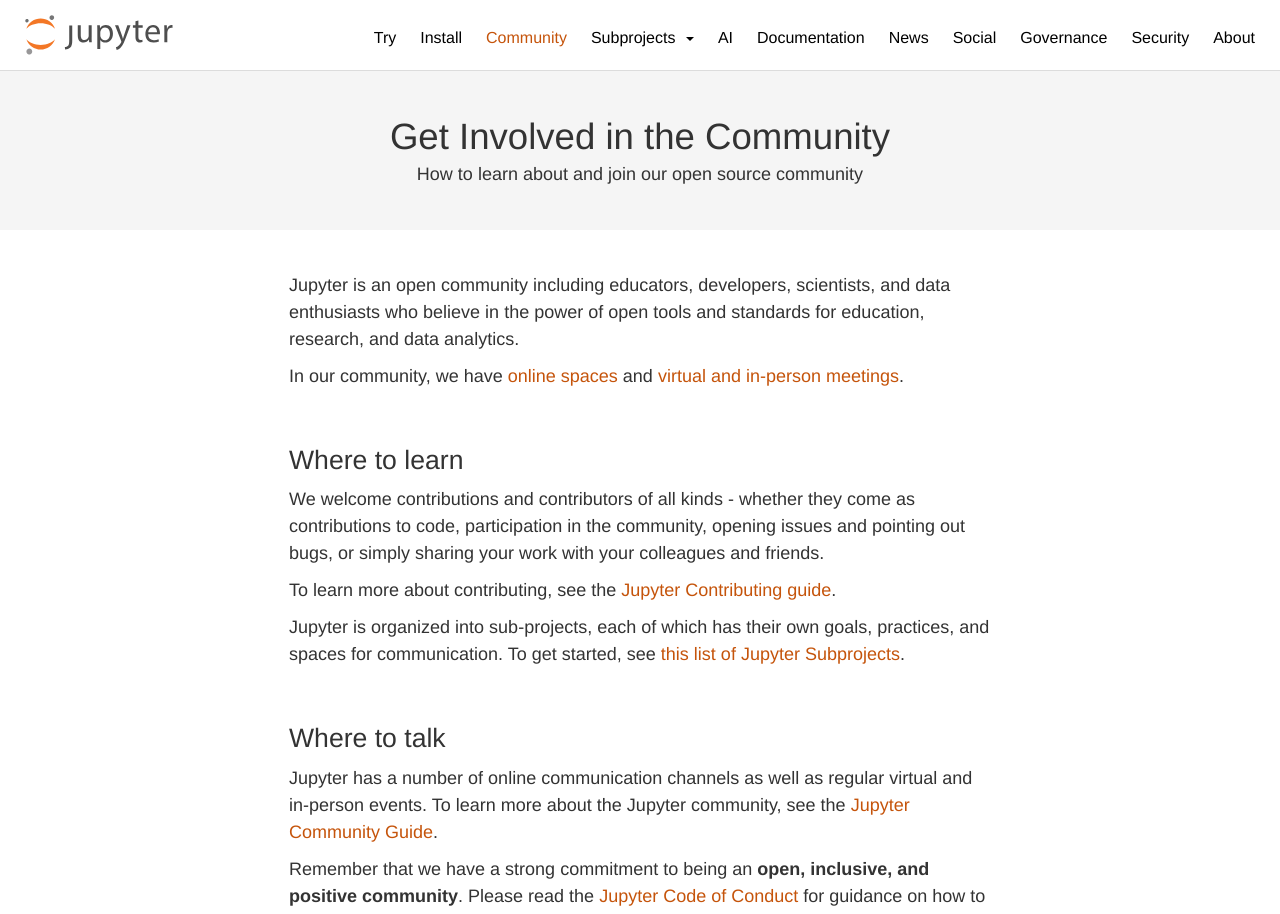
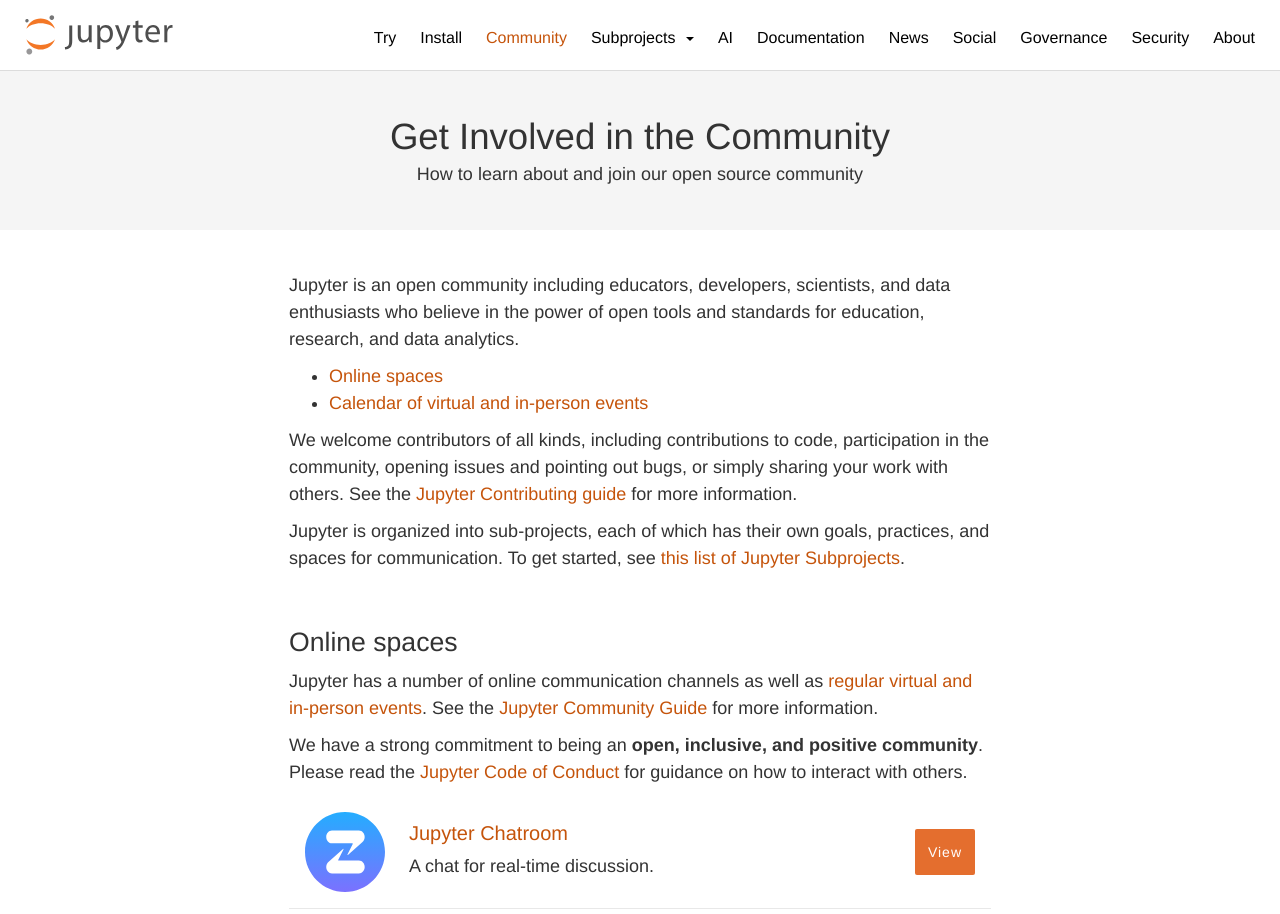
Before and after one commit to jupyter/jupyter.github.io, a Jekyll site: the page built from community.md, in a window 1280 px wide. Shown: the top 914 px of the page. Built offline with Jekyll 4.4.1, drawn with Linux system fonts in a browser that asks for light colours; comment, search, counter and statistics services are not loaded; some of the changed text lies outside the part shown.

Commit message:
Simplify the community page.
* Tighten language up
* Redo the grid of online spaces to use a modern grid
* Put in a bullet point link to the online spaces and calendar in the first few lines.
* Move calendar up.

```diff
--- a/_includes/community-resource.html
+++ b/_includes/community-resource.html
@@ -1,13 +1,11 @@
-  <div class="resource col-sm-6 col-md-12">
+  <div class="resource">
     <div class="resource-content">
-      <div class="col-md-2">
-        <a href="{{ include.url }}"><img src="{{ include.src }}" class="resource-logo" alt="{{ include.alt }}"></a>
-      </div>
-      <div class="col-md-8 resource-text">
+      <a href="{{ include.url }}"><img src="{{ include.src }}" class="resource-logo" alt="{{ include.alt }}"></a>
+      <div class="resource-text">
         <h3 class="resource-name"><a href="{{ include.url }}">{{ include.title }}</a></h3>
         <p class="resource-desc">{{ include.description }}</p>
       </div>
-      <div class="col-md-2 resource-button">
+      <div class="resource-button">
         <a href="{{ include.url }}">View</a>
       </div>
     </div>
--- a/_sass/components/_community-resource.scss
+++ b/_sass/components/_community-resource.scss
@@ -2,36 +2,41 @@
 @import "settings/breakpoints";
 
 .resourcelist {
-  display: table;
-  clear: both;
+  display: grid;
+  grid-template-columns: 1fr;
+  // The container background shows through the gaps between the white
+  // cards, drawing the divider lines between cards but not around them.
+  gap: 1px;
+  background-color: #e8e8e8;
 }
 
 .resource {
-  border-bottom: 1px solid #e8e8e8;
+  background-color: #fff;
   padding: 16px;
-  vertical-align: middle;
-  &:last-child {
-    border-bottom: none;
-  }
-  .resource-text {
-    text-align: left;
-    vertical-align: middle;
+  // Stack the logo, text, and button vertically, with the button pushed
+  // to the bottom so buttons line up across equal-height grid cells.
+  .resource-content {
+    display: flex;
+    flex-direction: column;
+    height: 100%;
+    text-align: center;
   }
   .resource-logo {
     display: block;
-    height: 80px !important;
+    height: 80px;
     margin: 0 auto;
   }
   .resource-name {
     margin-top: 6px;
   }
   .resource-button {
-    margin-top: 32px;
-    text-align: center;
+    margin-top: auto;
+    padding-top: 16px;
     a {
       background-color: $button-orange;
       border-radius: 2px;
       color: white;
+      display: inline-block;
       letter-spacing: 1px;
       padding: 13px;
       text-decoration: none;
@@ -46,23 +51,28 @@
   }
 }
 
-@media (max-width: $breakpoint-l) {
+// Two columns on tablet-sized screens; grid keeps the cards in each row
+// the same height without any fixed heights.
+@media (min-width: $breakpoint-m) and (max-width: $breakpoint-l) {
+  .resourcelist {
+    grid-template-columns: repeat(2, 1fr);
+  }
+}
+
+// On wide screens each resource is a single horizontal row:
+// logo | text | button.
+@media (min-width: $breakpoint-l) {
   .resource {
-    height: 400px;
-    padding: 10px 0 30px;
-    &:nth-child(even) {
-      border-left: 1px solid #e8e8e8;
+    .resource-content {
+      display: grid;
+      grid-template-columns: auto 1fr auto;
+      align-items: center;
+      gap: 24px;
+      text-align: left;
     }
-    img {
-      margin-top: 15px;
-      padding-bottom: 0;
-    }
-    .resource-content {
-      padding-top: 48px;
-    }
-    .resource-text {
+    .resource-button {
+      margin-top: 0;
       padding-top: 0;
-      text-align: center;
     }
   }
 }
--- a/_sass/components/_copy.scss
+++ b/_sass/components/_copy.scss
@@ -1,12 +1,19 @@
 @import "settings/fonts";
 
 p,
-summary {
+summary,
+li {
   font-family: $font-family-sans-serif;
   // Increase font size for easier reading + a11y
   font-size: 18px;
   font-weight: 400;
   line-height: 1.5;
+}
+
+// Margin is kept off list items so navigation and other tight lists
+// keep their own spacing.
+p,
+summary {
   margin: 0 0 10px;
 }
 
--- a/_sass/components/_headlines.scss
+++ b/_sass/components/_headlines.scss
@@ -1,6 +1,6 @@
 @import "settings/fonts";
 
-h1, h2, h3 {
+h1, h2, h3, h4, h5, h6 {
   font-family: $font-family-sans-serif;
   font-weight: 500;
   line-height: 1.3;
@@ -19,3 +19,9 @@
 h3 {
   font-size: 2rem;
 }
+
+// Body copy is 18px (1.8rem); lower-level headings match it and rely on
+// weight and spacing to stand out, rather than dropping below it.
+h4, h5, h6 {
+  font-size: 1.8rem;
+}
--- a/community.md
+++ b/community.md
@@ -6,22 +6,22 @@
 
 channels:
   - title: Jupyter Chatroom
-    description: For real-time discussion project-wide. Also used by several sub-projects for their team conversation.
+    description: A chat for real-time discussion.
     src: assets/community/zulip-icon.svg
     alt: Zulip logo
     url: https://jupyter.zulipchat.com
   - title: Jupyter Forum
-    description: A forum for asynchronous communication across the Jupyter community and many of its subprojects.
+    description: A forum for asynchronous communication.
     src: assets/community/discourse.svg
     alt: Discourse logo
     url: https://discourse.jupyter.org/
   - title: Jupyter GitHub
-    description: A place where the community collaborates on the development of Jupyter software.
+    description: Where the community collaborates to develop Jupyter software.
     src: assets/widgets/GitHub_Invertocat_Black.svg
     alt: GitHub logo
     url: https://github.com/jupyter/
   - title: Jupyter General Mailing List
-    description: A Google Group for general discussions of Jupyter's use.
+    description: A Google Group for email discussion.
     src: assets/community/mail-list.svg
     alt: Mailing list
     url: https://groups.google.com/forum/#!forum/jupyter
@@ -30,22 +30,19 @@
 Jupyter is an open community including educators, developers, scientists, and data enthusiasts who believe in the power of open
 tools and standards for education, research, and data analytics.
 
-In our community, we have [online spaces](#where-to-talk) and [virtual and in-person meetings](#live-events).
+* [Online spaces](#where-to-talk)
+* [Calendar of virtual and in-person events](#calendar)
 
-## Where to learn
-
-We welcome contributions and contributors of all kinds - whether they come as contributions to code, participation in the community, opening issues and pointing out bugs, or simply sharing your work with your colleagues and friends.
-
-To learn more about contributing, see the [Jupyter Contributing guide](https://docs.jupyter.org/en/latest/contributing/content-contributor.html).
+We welcome contributors of all kinds, including contributions to code, participation in the community, opening issues and pointing out bugs, or simply sharing your work with others. See the [Jupyter Contributing guide](https://docs.jupyter.org/en/latest/contributing/content-contributor.html) for more information.
 
 Jupyter is organized into sub-projects, each of which has their own goals, practices, and spaces for communication.
 To get started, see [this list of Jupyter Subprojects](https://jupyter.org/governance/list_of_subprojects.html).
 
-## Where to talk
+## Online spaces
 
-Jupyter has a number of online communication channels as well as regular virtual and in-person events. To learn more about the Jupyter community, see the [Jupyter Community Guide](https://docs.jupyter.org/en/latest/community/content-community.html).
+Jupyter has a number of online communication channels as well as [regular virtual and in-person events](#calendar). See the [Jupyter Community Guide](https://docs.jupyter.org/en/latest/community/content-community.html) for more information.
 
-Remember that we have a strong commitment to being an **open, inclusive, and positive community**. Please read the [Jupyter Code of Conduct](https://github.com/jupyter/governance/blob/main/conduct/code_of_conduct.md)
+We have a strong commitment to being an **open, inclusive, and positive community**. Please read the [Jupyter Code of Conduct](https://github.com/jupyter/governance/blob/main/conduct/code_of_conduct.md)
 for guidance on how to interact with others.
 
 <section class="resourcelist">
@@ -60,32 +57,34 @@
   {% endfor %}
 </section>
 
-## Live events
+## Calendar of events {#calendar}
 
-Project Jupyter events provide a forum for community members to come together in person
-or virtually to share and learn from each other.
-
-### Calendar
-
-This is a calendar of regular online and in-person events.
+Visitors are welcome to join our virtual and in-person events. Click on an event to see the connection or registration information.
 
 <div class="iframe-container">
   <iframe title="Calendar of Project Jupyter events" class="responsive-iframe" id="calendariframe" src="https://calendar.google.com/calendar/embed?height=600&wkst=1&title=Project%20Jupyter&src=bTNoZWs2OWRhZzczODF1bXQ4a2NqZDc1dTRAZ3JvdXAuY2FsZW5kYXIuZ29vZ2xlLmNvbQ&src=Y184YWIxNzY1YjY1ODY3NDVkOGI3NWU5MmJkYzdjYTZlNDZjYWExMmE1ZjhkOTUwZDVmNzNmMzI2Zjk3NjE0NGQ3QGdyb3VwLmNhbGVuZGFyLmdvb2dsZS5jb20&src=YXFwa3VpNXE3b2kzMnBrOXRjcDUzaG5zc2NAZ3JvdXAuY2FsZW5kYXIuZ29vZ2xlLmNvbQ&color=%23AD1457&color=%239E69AF&color=%23616161" style="border:0;overflow:hidden" width="800" height="600"></iframe>
 </div>
 <script>document.getElementById("calendariframe").src = document.getElementById("calendariframe").src.replace("ctz=local", "ctz=" + Intl.DateTimeFormat().resolvedOptions().timeZone)</script>
 
-See [this page](https://jupyter.readthedocs.io/en/latest/community/content-community.html#jupyter-wide-meetings) for
-more information.
+## Past Events
+
+Project Jupyter events provide a forum for community members to come together in person
+or virtually to share and learn from each other.
 
 ### JupyterCon
 
 Global JupyterCon conferences provide opportunities for the Jupyter community to come together to learn and share.
+
+<details markdown="1">
+<summary>See past JupyterCon conferences.</summary>
 
 * [JupyterCon 2017 (New York)](https://conferences.oreilly.com/jupyter/jup-ny-2017.html) ([videos](https://www.youtube.com/playlist?list=PL055Epbe6d5aP6Ru42r7hk68GTSaclYgi))
 * [JupyterCon 2018 (New York)](https://conferences.oreilly.com/jupyter/jup-ny.html) ([videos](https://www.youtube.com/playlist?list=PL055Epbe6d5b572IRmYAHkUgcq3y6K3Ae))
 * [JupyterCon 2020 (virtual)](https://jupytercon.com/) ([videos](https://www.youtube.com/c/JupyterCon/videos))
 * [JupyterCon 2023 (Paris)](https://web.archive.org/web/20230715062821/https://www.jupytercon.com) ([videos](https://youtube.com/playlist?list=PL_1BH3ug7n1Ih_Yy2TmM7MZ2zogSLZvzE&si=drGUpsbcpZihlo-t))
 * [JupyterCon 2025 (San Diego)](https://events.linuxfoundation.org/jupytercon/) ([videos](https://youtube.com/playlist?list=PL_1BH3ug7n1LbTQg67bUAK5qEBB3LVgbT&si=no6qhQNXMesAnMDt))
+
+</details>
 
 ### Jupyter Community Workshops
 
```
